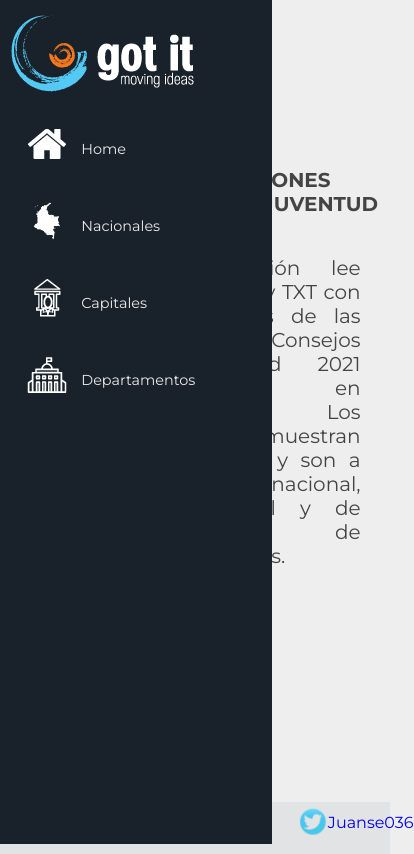
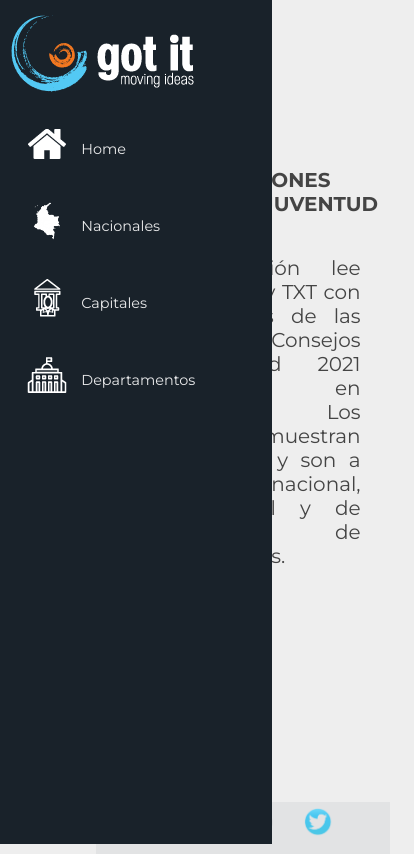
Before and after one commit to Juanse036/API_XML_Elecciones, a React (Create React App) app in the folder client/: page / in a window 390 px wide. Shown: the whole page, 414 px wide, since content can reach past the window. Built offline with nearby package versions, Linux system fonts and the light colour scheme; the HTML template or start-up script is replaced by a standard one.

Commit message:
Responsive Footer

```diff
--- a/client/src/App.css
+++ b/client/src/App.css
@@ -247,6 +247,7 @@ a:hover {
   padding-top: 5px;
   padding-bottom: 17px;
   background-color: #e2e3e4;
+  margin-left: 6em;
 }
 .social_footer_ul {
   display: flex;
@@ -331,4 +332,8 @@ a:hover {
   .homep {
     margin-top: 16px;
   }
+
+  .footertext {
+    display: none;
+  }
 }
--- a/client/src/components/footer/Footer.js
+++ b/client/src/components/footer/Footer.js
@@ -6,9 +6,9 @@ const Footer = () => {
     return (
         <footer className="footer">
             <ul className="social_footer_ul">
-                <li className='footerli'><a href="https://www.linkedin.com/in/juanse036/" className='footera'><img src={linkedin} className="footerimg"/>  Juanse036</a></li>
-                <li className='footerli'><a href="https://github.com/Juanse036" className='footera'><img src={github} className="footerimg" />  Juanse036</a></li>
-                <li className='footerli'><a href="https://twitter.com/juanse036" className='footera'><img src={twitter} className="footerimg" />  Juanse036</a></li>
+                <li className='footerli'><a href="https://www.linkedin.com/in/juanse036/" className='footera'><img src={linkedin} className="footerimg" alt='LinkedIn'/><div className='footertext'>Juanse036</div></a></li>
+                <li className='footerli'><a href="https://github.com/Juanse036" className='footera'><img src={github} className="footerimg" alt='GitHub'/><div className='footertext'>Juanse036</div></a></li>
+                <li className='footerli'><a href="https://twitter.com/juanse036" className='footera'><img src={twitter} className="footerimg" alt='Twitter'/> <div className='footertext'>Juanse036</div></a></li>
             </ul>
     </footer>
     )
```
